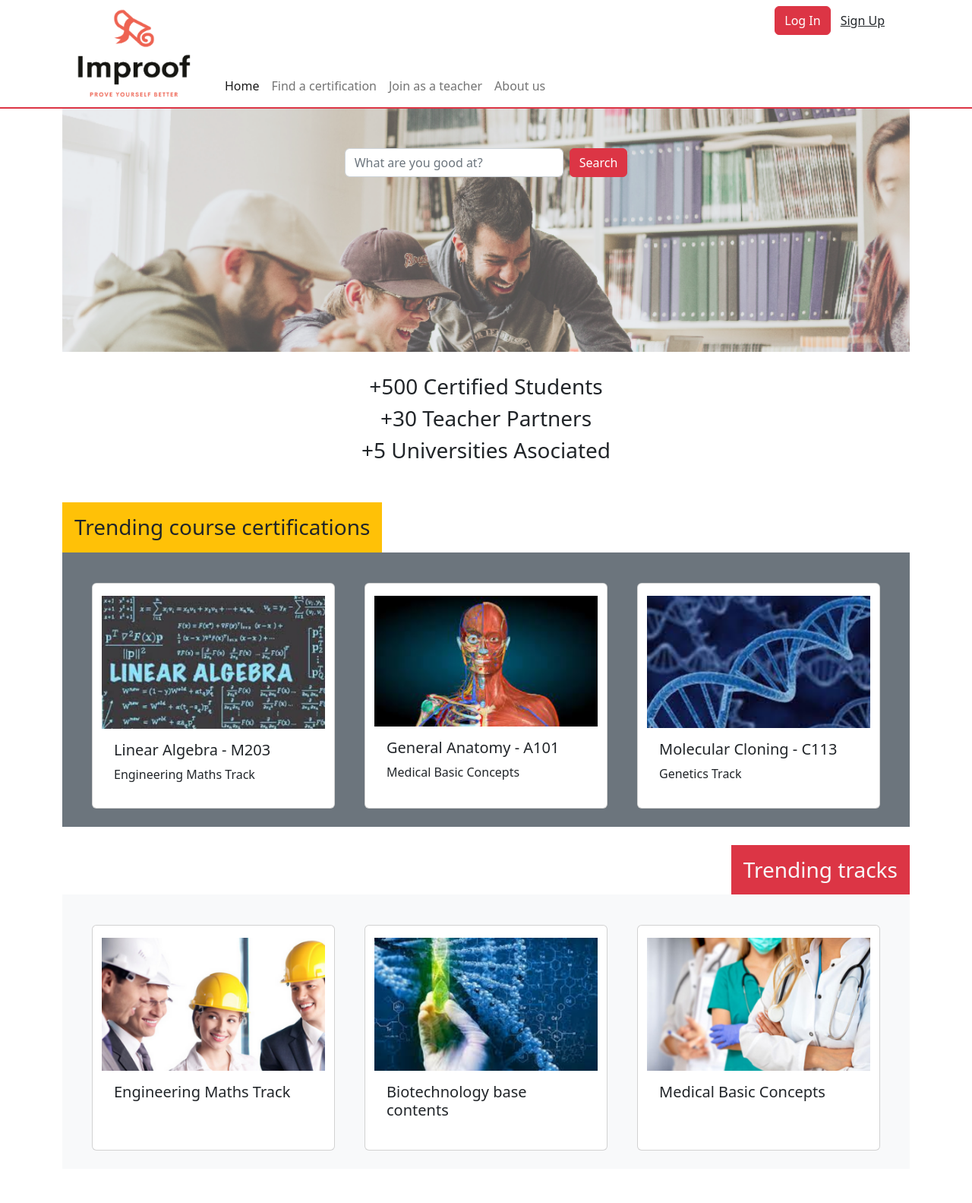
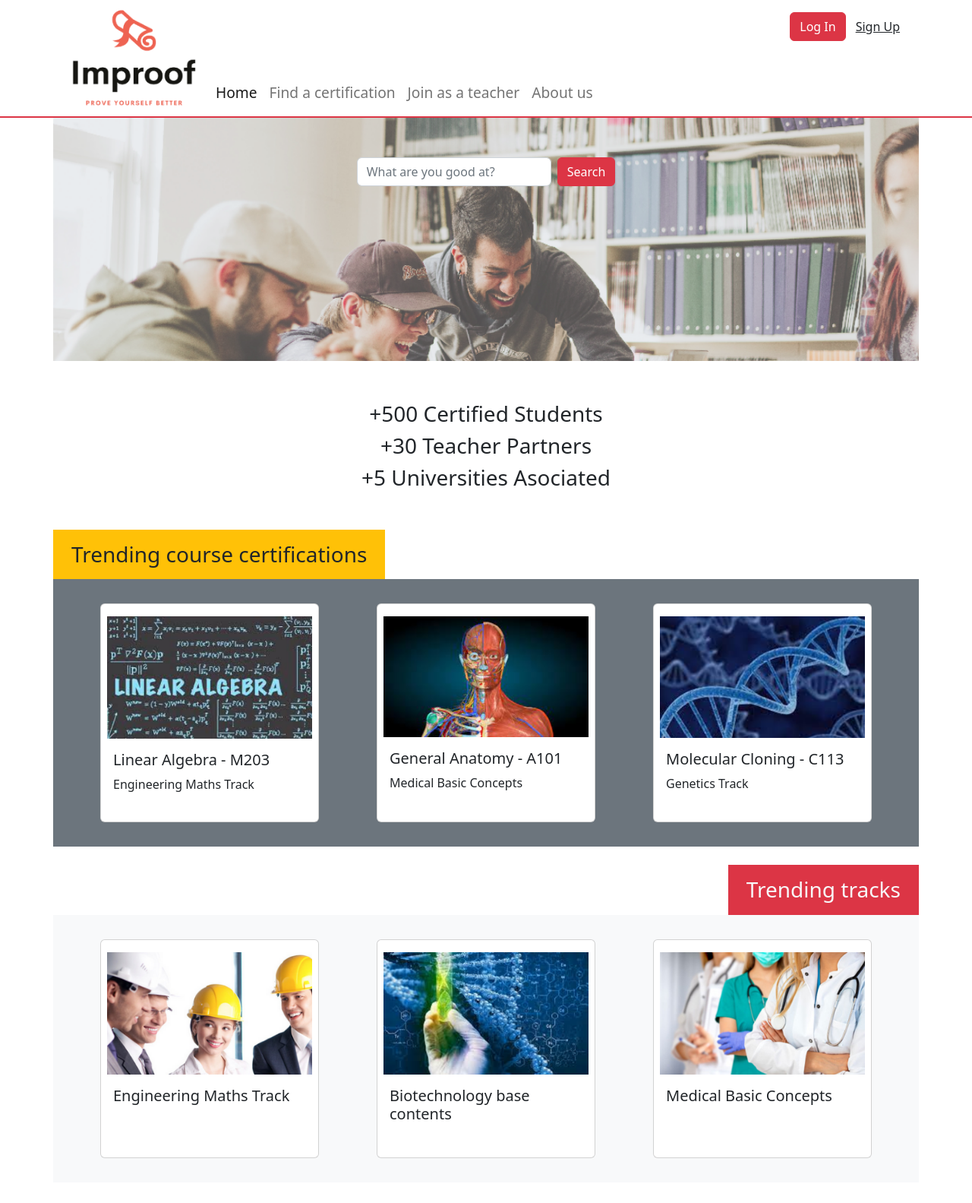
Before and after one commit to rcossio/LearningWebDev, a plain HTML site: page index.html in a window 1280 px wide. Shown: the top 1583 px of the page at 76% size. Drawn offline with nearby package versions, Linux system fonts and the light colour scheme.

Commit message:
Commit para la segunda entrega del proyecto final

```diff
--- a/css/index.css
+++ b/css/index.css
@@ -7,7 +7,6 @@
     box-sizing: border-box;
 }
 
-/* vertical-line: Pensado para aplicar en un div para simular una linea vertical en browse */
 .vertical-line {
     border-left: 4px solid #161612;
     height: 5rem;
@@ -26,7 +25,15 @@
 }
 
 .carrousel-card{
-    max-width: 20rem;
+    max-width: 18rem;
+    min-width: 14rem;
+    height: 18rem;
+}
+
+@media screen and (max-width:576px) {
+    .carrousel-card{
+        height: 18rem;
+    }
 }
 
 .logo-footer{
@@ -41,3 +48,45 @@
 .form-box{
     max-width: 18rem;
 }
+
+.search-box-banner {
+    max-width: 16rem;
+}
+
+.form-control:focus {
+    border-color: rgba(220, 53, 69, 0.5);
+    box-shadow: 0 0 0 0.2rem rgba(220, 53, 69, 0.25);
+}
+
+.nav-link {
+    font-size: 1rem;
+}
+@media screen and (min-width: 768px) {
+    .nav-link {
+        font-size: 1.2rem;
+    }
+}
+
+.grow-card {
+    transition-duration: 0.2s;
+    transition-timing-function: ease-out;
+}
+.grow-card:hover {
+    transform: scale(1.05);
+    transition-duration: 0.3s;
+    transition-timing-function: ease-in;
+}
+
+.no-shadow:focus {
+    box-shadow: 0 0 0 0 rgba(220, 53, 69, 0.25);
+}
+
+.shadow-box:hover{
+    box-shadow: 0px 5px 10px 0px rgba(0, 0, 0, 0.2);
+    transition-duration: 0.2s;
+    transition-timing-function: ease-in;
+}
+
+.bold-on-hover:hover {
+    font-weight: 600;
+}
--- a/index.html
+++ b/index.html
@@ -10,22 +10,32 @@
     <link rel="stylesheet" href="./css/index.css">
 </head>
 <body>
-    <header class="row container-lg mx-auto"> <!-- Header -->
-        <img class="col-6 col-sm-4 col-md-3 col-lg-2 align-self-center p-2" src="./img/logo.png" alt="Logo de Improof">
-        <div class="col d-flex flex-column">
-            <ul class="nav nav-pills d-flex justify-content-end p-2">
+    <!-- HEADER -->
+    <header>
+        <div class="row container-lg mx-auto">
+            <!-- LOGO -->
+            <img class="col-5 col-sm-4 col-md-3 col-lg-2 align-self-center py-2 px-0" src="./img/logo.png" alt="Logo de Improof">
+            <!-- NAVBAR CONTAINER  -->
+            <div class="col d-flex flex-column justify-content-between px-0">
+                <!-- LOGIN BUTTONS -->
+                <ul class="nav nav-pills d-flex flex-column align-content-end flex-sm-row justify-content-sm-end py-2 py-sm-3 px-0">
                     <li class="nav-item">
-                    <button href="./pages/login.html" type="button" class="btn btn-danger">Log In</button>
+                        <a href="./pages/login.html">
+                            <button type="button" class="btn btn-danger no-shadow">Log In</button>
+                        </a>
                     </li>
                     <li class="nav-item">
-                    <button href="./pages/404.html" type="button" class="btn btn-link link-dark">Sign Up</button>
+                        <a href="./pages/404.html">
+                            <button type="button" class="btn btn-link link-dark">Sign Up</button>
+                        </a>
                     </li>
                 </ul>
-            <nav class="navbar navbar-expand-md mt-auto p-2">
+                <!-- NAVBAR -->
+                <nav class="navbar navbar-expand-md p-2">
                     <button class="navbar-toggler ms-auto" type="button" data-bs-toggle="collapse" data-bs-target="#navbarSupportedContent" aria-controls="navbarSupportedContent" aria-expanded="false" aria-label="Toggle navigation">
                         <span class="navbar-toggler-icon"></span>
                     </button>
-                  <div class="collapse navbar-collapse" id="navbarSupportedContent">
+                    <div class="collapse navbar-collapse text-end mt-2 me-2" id="navbarSupportedContent">
                         <ul class="navbar-nav">
                             <li class="nav-item">
                                 <a class="nav-link active" aria-current="page" href="./index.html">Home</a>
@@ -41,94 +51,112 @@
                             </li>
                         </ul>
                     </div>
-                </div>
                 </nav>
             </div>
+        </div>
+        <div class="container-fluid border border-1 border-danger"></div>
     </header>
-    <div class="container-fluid border border-1 border-danger"></div>
-    <main class="container-lg"> <!-- Main -->
+    <!-- BODY -->
+    <main class="container-lg p-0">
+        <!-- BANNER -->
         <section class="bg-image main-banner">
             <form class="d-flex flex-column flex-sm-row justify-content-center pt-5">
-                <input type="text" name="fname" placeholder="What are you good at?" class="form-control mx-auto me-sm-0 my-1" style="max-width: 18rem;">
+                <input type="text" name="fname" placeholder="What are you good at?" class="form-control mx-auto me-sm-0 my-1 search-box-banner">
                 <button type="submit" class="btn btn-danger mx-auto ms-sm-2 my-1">Search</button>
             </form>
         </section>
-        <section class="my-4">
+        <!-- VALIDATION -->
+        <section class="mt-5">
             <ul class="list-unstyled">
                 <li class="text-center fs-3">+500 Certified Students</li>
                 <li class="text-center fs-3">+30 Teacher Partners</li>
                 <li class="text-center fs-3">+5 Universities Asociated</li>
             </ul>
         </section>
-        <section class="mt-5"> <!-- Carrusel de certificaciones-->
-            <div class="d-flex">
-                <h2 class="fs-3 mb-0 p-3 bg-warning text-center">
+        <!-- CARROUSEL-1 -->
+        <section class="mt-5">
+            <div class="container-fluid d-sm-flex p-0">
+                <h2 class="fs-3 mb-0 p-3 bg-warning text-center px-4">
                     Trending course certifications
                 </h2>
             </div>
-            <div class="row justify-content-evenly m-0 py-4 px-3 gy-3 bg-secondary">
-                <article class="card py-3 mx-3 carrousel-card">
-                    <img src="./img/cert1.png" alt="Imagen de un pizarrón escrito con ecuaciones algebraicas">
+            <div class="row justify-content-evenly m-0 p-4 bg-secondary">
+                <article class="col-12 col-sm-6 col-md-4">
+                    <div class="card py-2 carrousel-card mx-auto my-2 grow-card">
+                        <img class="mx-1 mx-lg-2 mt-lg-1 mt-xl-2" src="./img/cert1.png" alt="Imagen de un pizarrón escrito con ecuaciones algebraicas">
                         <div class="card-body">
                           <h5 class="card-title">Linear Algebra - M203</h5>
                           <p class="card-text">Engineering Maths Track</p>
                         </div>
+                    </div>
                 </article>
-                <article class="card py-3 mx-3 carrousel-card">
-                    <img src="./img/cert2.png" alt="Imagen de la anatomía de la parte superior de un cuerpo humano">
+                <article class="col-12 col-sm-6 col-md-4">
+                    <div class="card py-2 carrousel-card mx-auto m-2 grow-card">
+                        <img class="mx-1 mx-lg-2 mt-lg-1 mt-xl-2" src="./img/cert2.png" alt="Imagen de la anatomía de la parte superior de un cuerpo humano">
                         <div class="card-body">
                           <h5 class="card-title">General Anatomy - A101</h5>
                           <p class="card-text">Medical Basic Concepts</p>
                         </div>
+                    </div>
                 </article>
-                <article class="card py-3 mx-3 carrousel-card">
-                    <img src="./img/cert3.png" alt="Imagen de un ADN">
+                <article class="col-12 col-sm-6 col-md-4">
+                    <div class="card py-2 carrousel-card mx-auto my-2 grow-card">
+                        <img class="mx-1 mx-lg-2 mt-lg-1 mt-xl-2" src="./img/cert3.png" alt="Imagen de un ADN">
                         <div class="card-body">
                           <h5 class="card-title">Molecular Cloning - C113</h5>
                           <p class="card-text">Genetics Track</p>
                         </div>
-                </article>
-            </div>
-        </section>
-        <section class="mt-4"> <!-- Carrusel de carreras-->
-            <div class="d-flex justify-content-end">
-                <h2 class="fs-3 mb-0 p-3 bg-danger text-light text-center">
-                    Trending tracks
-                </h2>
-            </div>
-            <div class="row justify-content-evenly m-0 py-4 px-3 gy-3 bg-light">
-                <article class="card py-3 mx-3 carrousel-card">
-                    <img src="./img/engineering.png" alt="Imagen de un grupo de ingeniería trabajando">
-                    <div class="card-body">
-                      <h5 class="card-title">Engineering Maths Track</h5>
-                    </div>
-                </article>
-                <article class="card py-3 mx-3 carrousel-card">
-                    <img src="./img/biotech.png" alt="Imagen de un grupo de ingeniería trabajando">
-                    <div class="card-body">
-                      <h5 class="card-title">Biotechnology base contents</h5>
-                    </div>
-                </article>
-                <article class="card py-3 mx-3 carrousel-card">
-                    <img src="./img/medical.png" alt="Imagen de un grupo de ingeniería trabajando">
-                    <div class="card-body">
-                      <h5 class="card-title">Medical Basic Concepts</h5>
                     </div>
                 </article>
             </div>
         </section>
+        <!-- CARROUSEL-2 -->
+        <section class="mt-4">
+            <div class="container-fluid d-sm-flex justify-content-end px-0">
+                <h2 class="fs-3 mb-0 p-3 bg-danger text-light text-center px-4">
+                    Trending tracks
+                </h2>
+            </div>
+            <div class="row justify-content-evenly m-0 p-4 bg-light">
+                <article class="col-12 col-sm-6 col-md-4">
+                    <div class="card py-2 carrousel-card mx-auto my-2 grow-card">
+                        <img class="mx-1 mx-lg-2 mt-lg-1 mt-xl-2" src="./img/engineering.png" alt="Imagen de un grupo de ingeniería trabajando">
+                        <div class="card-body">
+                          <h5 class="card-title">Engineering Maths Track</h5>
+                        </div>
+                    </div>
+                </article>
+                <article class="col-12 col-sm-6 col-md-4">
+                    <div class="card py-2 carrousel-card mx-auto my-2 grow-card">
+                        <img class="mx-1 mx-lg-2 mt-lg-1 mt-xl-2" src="./img/biotech.png" alt="Imagen de un grupo de ingeniería trabajando">
+                        <div class="card-body">
+                          <h5 class="card-title">Biotechnology base contents</h5>
+                        </div>
+                    </div>
+                </article>
+                <article class="col-12 col-sm-6 col-md-4">
+                    <div class="card py-2 carrousel-card mx-auto my-2 grow-card">
+                        <img class="mx-1 mx-lg-2 mt-lg-1 mt-xl-2" src="./img/medical.png" alt="Imagen de un grupo de ingeniería trabajando">
+                        <div class="card-body">
+                          <h5 class="card-title">Medical Basic Concepts</h5>
+                        </div>
+                    </div>
+                </article>
+            </div>
+        </section>
+        <!-- NEWS --> <!-- REVISAR SEME ROMPE EN 714px -->
         <section class="row mx-1 mx-sm-5 my-5">
-            <div class="col-md-6 mb-3">
+            <div class="col-md-6 d-md-flex align-content-stretch my-2">
                 <div class="border border-3 border-danger rounded p-4">
                     <h2>Noticias</h2>
                     <div class="column">
-                        <article class="card w-100 my-2">
+                        <article class="card w-100 my-2 shadow-box">
                             <div class="card-body">
                               <h5 class="card-title">Trabajos insólitos</h5>
                               <p class="card-text">Se certificó en oceanografía y ahora trabaja con pinguinos</p>
                             </div>
                         </article>
-                        <article class="card w-100 my-2">
+                        <article class="card w-100 my-2 shadow-box">
                             <div class="card-body">
                               <h5 class="card-title">Mercado laboral</h5>
                               <p class="card-text">Se estiman una necesidad de 5000 ingenieros este año en Argentina</p>
@@ -137,11 +165,11 @@
                     </div>
                 </div>
             </div>
-            <div class="col-md-6">
+            <div class="col-md-6 my-2">
                 <div class="border border-3 border-danger rounded p-4">
                     <h2>Webinars</h2>
                     <div class="column">
-                        <article class="card w-100 my-2">
+                        <article class="card w-100 my-2 shadow-box">
                             <div class="card-body">
                             <h5 class="card-title">Cómo armar un perfil en LinkedIn</h5>
                             <h6 class="card-subtitle mb-2 text-muted">por Viviana García</h6>
@@ -149,7 +177,7 @@
                             <a href="#" class="card-link">Registrarse acá</a>
                             </div>
                         </article>
-                        <article class="card w-100">
+                        <article class="card w-100 shadow-box">
                             <div class="card-body">
                             <h5 class="card-title">CoderHouse - Equilibrando trabajo estudio</h5>
                             <h6 class="card-subtitle mb-2 text-muted">por Esteban Kito</h6>
@@ -160,12 +188,12 @@
                     </div>
                 </div>
             </div>
-            <div class="col-md-12">
-                <div class="border border-3 border-danger rounded p-4 mt-3">
+            <div class="col-md-12 mt-2">
+                <div class="border border-3 border-danger rounded p-4 mt-sm-2">
                     <h2>Misceláneos</h2>
                     <div class="row justify-content-around">
                         <div class="col-12 col-md-6">
-                            <article class="card m-1 w-100">
+                            <article class="card m-1 w-100 shadow-box">
                                 <div class="card-body">
                                   <h5 class="card-title">Por qué la imaginación es limitada?</h5>
                                   <p class="card-text">Un artículo de Juan Carlos Mendieta</p>
@@ -173,7 +201,7 @@
                             </article>
                         </div>
                         <div class="col-12 col-md-6">
-                            <article class="card m-1 w-100">
+                            <article class="card m-1 w-100 shadow-box">
                                 <div class="card-body">
                                   <h5 class="card-title">Por qué la imaginación es limitada?</h5>
                                   <p class="card-text">Un artículo de Juan Carlos Mendieta</p>
@@ -185,6 +213,7 @@
             </div>
         </section>
     </main>
+    <!-- FOOTER -->
     <footer class="container-fluid bg-secondary pb-5">  <!-- Footer -->
         <div class="container-lg row p-3 mx-auto">
             <div class="col-12 col-sm-5 mb-4 text-center text-sm-start">
@@ -193,7 +222,7 @@
                     <p class="my-1">Springfield</p>
                     <p class="my-1">CP321321</p>
                 </address>
-                <a href="./pages/contact.html" class="text-light">Contact us </a>
+                <a href="./pages/contact.html" class="text-light bold-on-hover">Contact us </a>
             </div>
             <div class="col">
                 <figure class="container-fluid d-flex justify-content-center justify-content-sm-end p-0">
@@ -201,13 +230,19 @@
                 </figure>
                 <ul class="d-flex justify-content-center justify-content-sm-end list-unstyled">
                     <li>
+                        <a href="https://www.instagram.com/" target=”_blank”>
                             <img src="./img/icon_ig.png" alt="Instagram icon" class="m-1 social-media-icon">
+                        </a>
                     </li>
                     <li>
+                        <a href="https://www.facebook.com/" target=”_blank”>
                             <img src="./img/icon_fb.png" alt="Facebook icon" class="m-1 social-media-icon">
+                        </a>
                     </li>
                     <li>
+                        <a href="https://www.linkedin.com/" target=”_blank”>
                             <img src="./img/icon_in.png" alt="Linkedin Icon" class="m-1 social-media-icon">
+                        </a>
                     </li>
                 </ul>
             </div>
```
Also changed, not shown: pages/browse.html (+35 -18 lines), 1 other file. Lines whose indentation alone changed are shown as unchanged.
